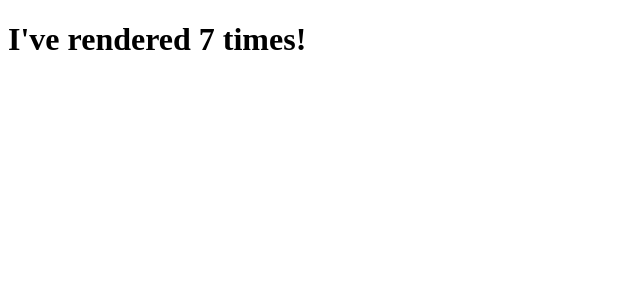
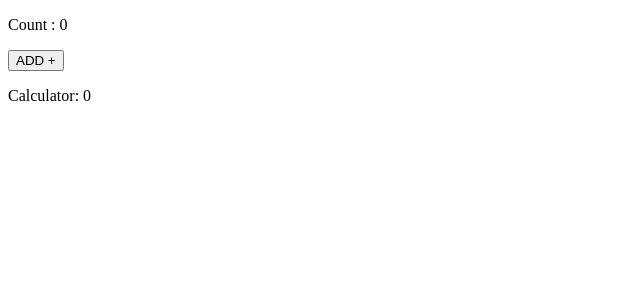
Before and after one commit to atikhasan007/react-practice, a React app: page / in a window 1280 px wide. Shown: the top 300 px of the page, without its empty margins (0-640 px from the left). Built offline with nearby package versions, Linux system fonts and the light colour scheme; the HTML template or start-up script is replaced by a standard one.

Commit message:
counter useEffect and calculation

```diff
--- a/src/App.jsx
+++ b/src/App.jsx
@@ -1,12 +1,12 @@
 
 
 import React from "react";
-import Timer from "./MyPractice/UseEffect/Timer";
+import Counter from "./MyPractice/UseEffect/Counter";
 export default function App() {
 
     return (
      <div>
-        <Timer />
+        <Counter/>
 
      </div>
     )
--- /dev/null
+++ b/src/MyPractice/UseEffect/Counter.jsx
@@ -0,0 +1,26 @@
+import React, { useEffect, useState } from 'react';
+
+const Counter = () => {
+    const [count , setCount] = useState(0);
+    const [calculation , setCalculation ] = useState(0);
+
+     const counter = () =>{
+        setCount((prevCount)=> prevCount+1);
+     }
+
+     useEffect(() => {
+        setCalculation(() => count * 2);
+      }, [count]); // <- add the count variable here
+
+
+  return (
+    <div>
+        <p>Count : {count}</p>
+        <button type='button' onClick={counter}>ADD + </button>
+        <p>Calculator: {calculation}</p>
+
+    </div>
+  )
+}
+
+export default Counter;
--- a/src/MyPractice/UseEffect/Timer.jsx
+++ b/src/MyPractice/UseEffect/Timer.jsx
@@ -4,7 +4,6 @@ const Timer = () => {
     const [count, setCount] = useState(0);
 
     useEffect(() => {
-        console.log('useEffect running');  // Debugging
         const interval = setInterval(() => {
             setCount((prevCount) => prevCount + 1);
         }, 1000);
```
